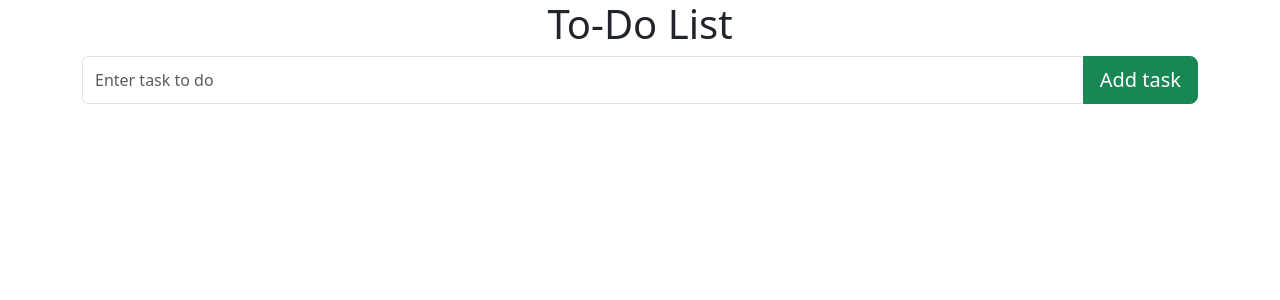
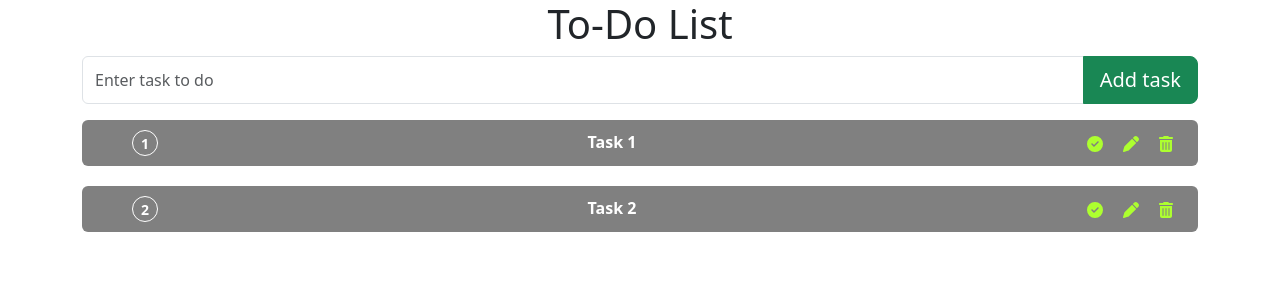
Before and after one commit to pesto-students/p7-mohammad-PotzarellaMozarella, a React (Create React App) app in the folder Week-9/to-do-list/: page / in a window 1280 px wide. Shown: the top 300 px of the page. Built offline with nearby package versions, Linux system fonts and the light colour scheme.

Commit message:
Added states and task list with icons

```diff
--- a/Week-9/to-do-list/src/App.js
+++ b/Week-9/to-do-list/src/App.js
@@ -6,16 +6,65 @@ import { faCircleCheck, faPen, faTrashCan } from '@fortawesome/free-solid-svg-ic
 import {taskInputForm} from './Components/Form';
 
 function App() {
+  //Tasks state (to do list)- Main state
+  const [toDo, setToDo] = useState([
+    //status of tasks: false = not completed, true = completed
+    {id: 1, title: "Task 1", status: false},
+    {id: 2, title: "Task 2", status: false}
+  ]);
+
+  //Temporary states
+  // newTask will hold temporary data to be added in task as new task
+  const [newTask, setnewTask] = useState('');
+  // updateData will hold task that is being edited
+  const [updateData, setupdateData] = useState('');
+
+
    return (
     <div className="container App">
-      {/* Title */}
+  {/* Title */}
       <h1>To-Do List</h1>
 
-       {/* Form to add tasks to-do */}
+  {/* Form to add tasks to-do */}
       <div className="input-group mb-3">
-        <input type="text" className="form-control" placeholder="Enter task to do" aria-label="Recipient's username" aria-describedby="button-addon2"/>
+        <input type="text" className="form-control" placeholder="Enter task to do" aria-label="Enter task to do" aria-describedby="button-addon2"/>
         <button className="btn btn-lg btn-success" type="button" id="button-addon2">Add task</button>
       </div>
+
+  {/*To display message if to do list is empty */}
+      { toDo && toDo.length ? '' : 'No tasks added yet'}
+
+  {/*To sort the tasks by index and display */}
+      { toDo && toDo
+        .sort((a,b) => a.id > b.id ? 1 : -1)
+        .map((task, index) => {
+          return (
+            <React.Fragment key= {task.id}>
+              <div className='col taskBg'>
+                <div className={task.status ? 'done' : ''}>
+                  <span className='taskNumber'>{index + 1}</span>
+                  <span className='taskDetails'>{task.title}</span>
+                </div>
+                <div className='iconsWrapper'>
+                  <span title='Mark done'>
+                    <FontAwesomeIcon icon={faCircleCheck} />
+                  </span>
+                  <span title='Edit'>
+                    <FontAwesomeIcon icon={faPen} />
+                  </span>
+                  <span title='Delete'>
+                    <FontAwesomeIcon icon={faTrashCan} />
+                  </span>
+                </div>
+              </div>
+            </React.Fragment>
+          )
+        })
+      }
+
+
+
+
     </div>
   );
 }
```
